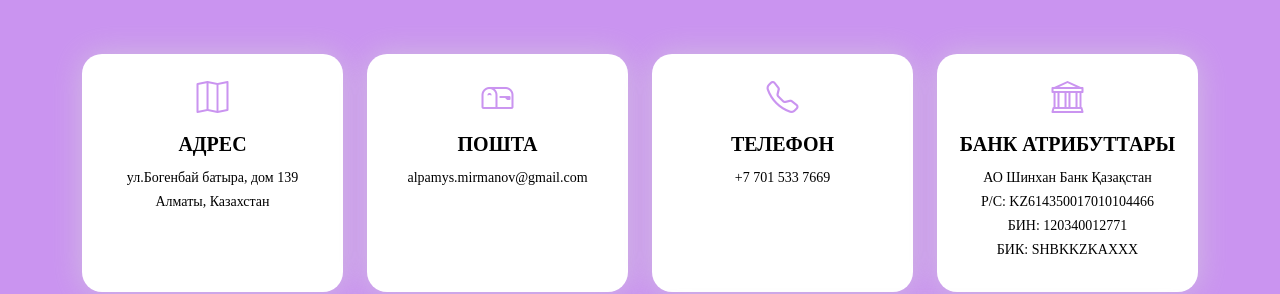
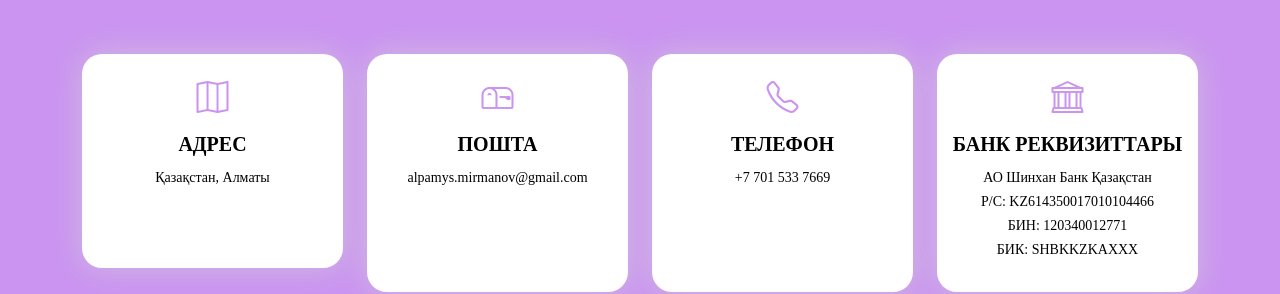
Before and after one commit to kamasaky/msks, a plain HTML site: page msks_kaz.html in a window 1280 px wide. Shown: the part 3640-3934 px from the top of the page. Drawn offline with Linux system fonts and the light colour scheme.

Commit message:
Update msks_kaz.html

```diff
--- a/msks_kaz.html
+++ b/msks_kaz.html
@@ -200,8 +200,8 @@
         <div class="info-box mb-4">
           <i class="bi bi-map"></i></i>
           <h3>АДРЕС</h3>
-          <p>ул.Богенбай батыра, дом 139</p>
-          <p>Алматы, Казахстан</p>
+        <p>Қазақстан, Алматы</p>
+
           <br><br>
 
 
@@ -234,7 +234,7 @@
       <div class="col-lg-3 col-md-6">
         <div class="info-box  mb-4">
           <i class="bi bi-bank"></i>
-          <h3>БАНК АТРИБУТТАРЫ</h3>
+          <h3>БАНК РЕКВИЗИТТАРЫ</h3>
           <p id="bank">АО Шинхан Банк Қазақстан          </p>
           <p id="bank">Р/С: KZ614350017010104466          </p>
           <p id="bank">БИН: 120340012771
```
